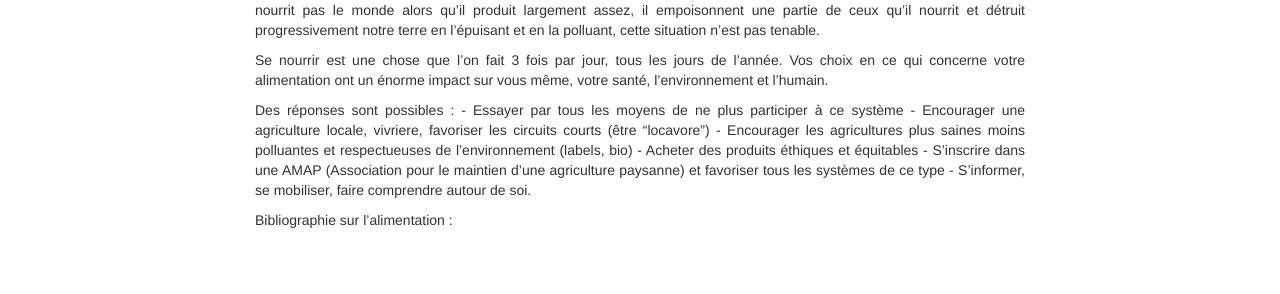
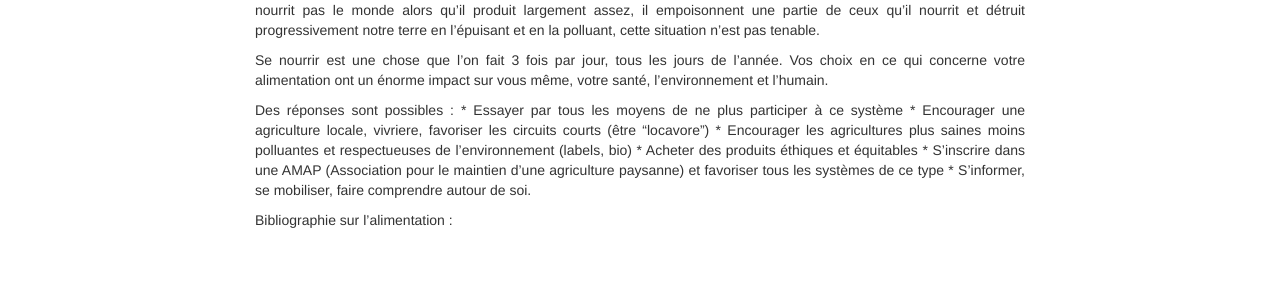
Before and after one commit to Touwin/Touwin.github.io, a Jekyll site: the page built from bibliographie.md, in a window 1280 px wide. Shown: the part 997-1291 px from the top of the page. Built offline with Jekyll 4.4.1, drawn with Linux system fonts in a browser that asks for light colours; nearby versions of some CDN libraries; Markdown is read by kramdown in place of the engine named in the settings.

```diff
--- a/bibliographie.md
+++ b/bibliographie.md
@@ -25,11 +25,11 @@ Ce désordre alimentaire mondiale dans lequel nous baignons devrait nous alerter
 Se nourrir est une chose que l'on fait 3 fois par jour, tous les jours de l'année. Vos choix en ce qui concerne votre alimentation ont un énorme impact sur vous même, votre santé, l'environnement et l'humain.
 
 Des réponses sont possibles :
-                    - Essayer par tous les moyens de ne plus participer à ce système
-                    - Encourager une agriculture locale, vivriere, favoriser les circuits courts (être "locavore")
-                    - Encourager les agricultures plus saines moins polluantes et respectueuses de l'environnement (labels, bio)
-                    - Acheter des produits éthiques et équitables
-                    - S'inscrire dans une AMAP (Association pour le maintien d'une agriculture paysanne) et favoriser tous les systèmes de ce type
-                    - S'informer, se mobiliser, faire comprendre autour de soi.
+                    * Essayer par tous les moyens de ne plus participer à ce système
+                    * Encourager une agriculture locale, vivriere, favoriser les circuits courts (être "locavore")
+                    * Encourager les agricultures plus saines moins polluantes et respectueuses de l'environnement (labels, bio)
+                    * Acheter des produits éthiques et équitables
+                    * S'inscrire dans une AMAP (Association pour le maintien d'une agriculture paysanne) et favoriser tous les systèmes de ce type
+                    * S'informer, se mobiliser, faire comprendre autour de soi.
 
 Bibliographie sur l'alimentation :
```
